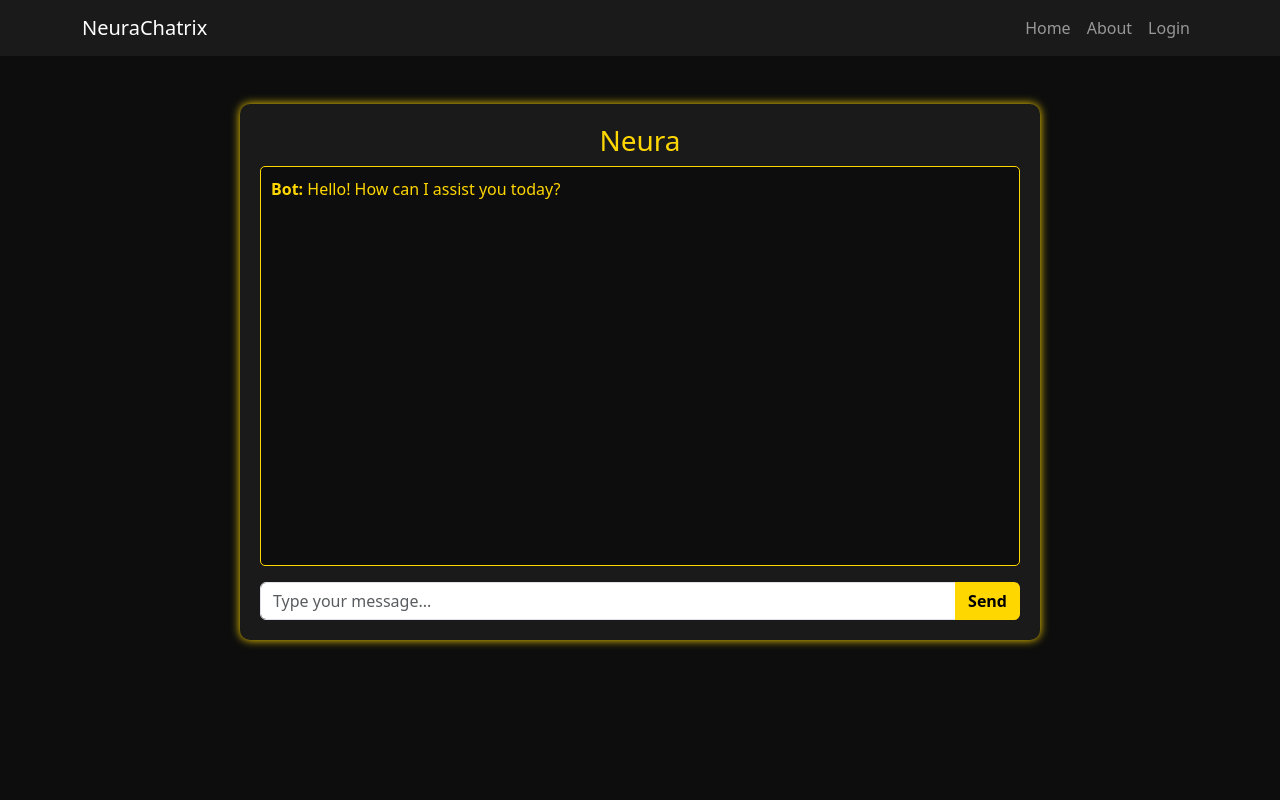
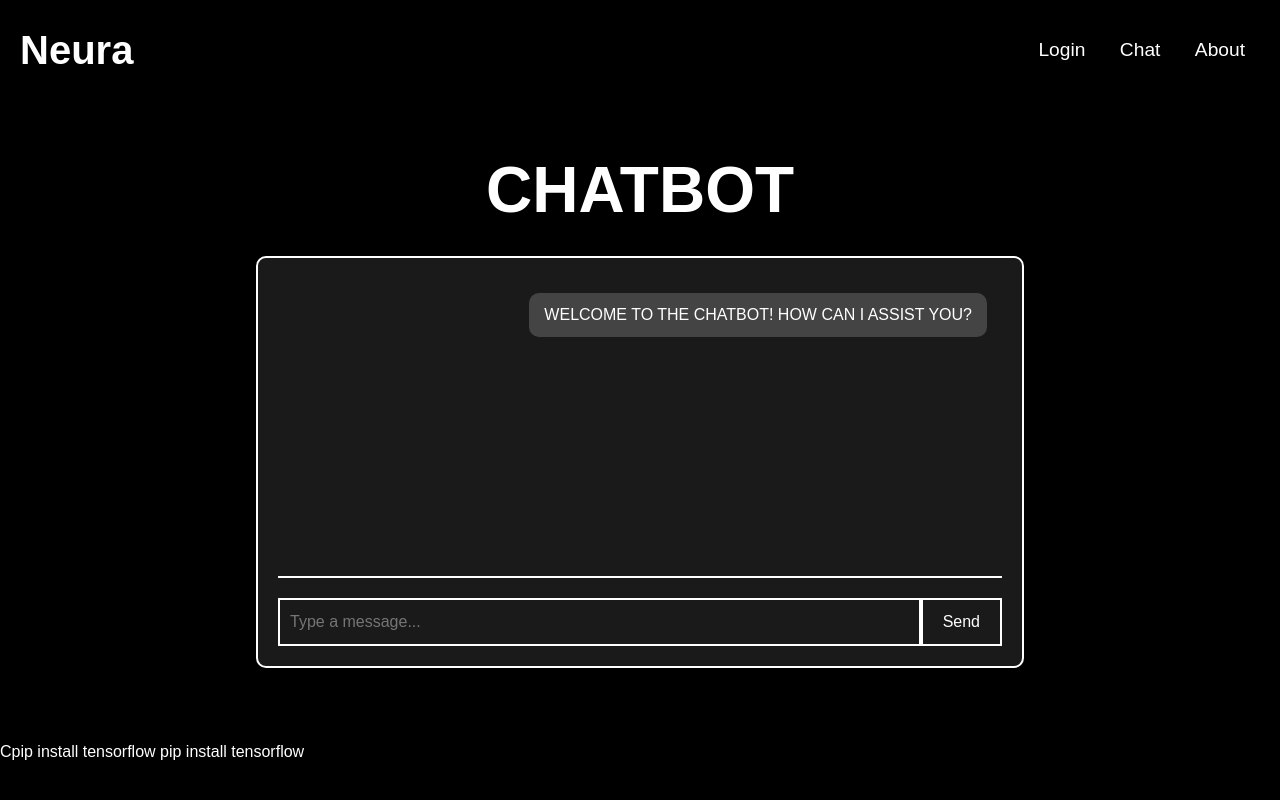
Before and after one commit to OmidFallahZiarani/NeuraChatrix, a Django app: page / in a window 1280 px wide. Run offline with Django 5.2, Linux system fonts and the light colour scheme.

Commit message:
updated the html block and chatbot pages

```diff
--- /dev/null
+++ b/chat_bot/templates/block.html
@@ -0,0 +1,137 @@
+<!DOCTYPE html>
+<html lang="en">
+<head>
+    <meta charset="UTF-8">
+    <meta name="viewport" content="width=device-width, initial-scale=1.0">
+    <title>Chatbot</title>
+    <link href="https://cdn.jsdelivr.net/npm/bootstrap@5.3.0/dist/css/bootstrap.min.css" rel="stylesheet">
+    <style>
+        body {
+            background-color: #000;
+            color: #fff;
+            font-family: 'Arial', sans-serif;
+        }
+        .navbar {
+            background-color: black;
+            padding: 20px;
+            display: flex;
+            justify-content: space-between;
+            align-items: center;
+        }
+        .navbar .logo {
+            font-size: 2.5rem;
+            font-weight: bold;
+        }
+        .navbar .nav-links a {
+            color: white;
+            text-decoration: none;
+            font-size: 1.2rem;
+            margin: 0 15px;
+        }
+        .hero {
+            height: 80vh;
+            display: flex;
+            flex-direction: column;
+            justify-content: center;
+            align-items: center;
+            text-transform: uppercase;
+        }
+        .hero h1 {
+            font-size: 4rem;
+            font-weight: bold;
+        }
+        .chat-container {
+            width: 60%;
+            margin: 20px auto;
+            border: 2px solid #fff;
+            padding: 20px;
+            border-radius: 10px;
+            background-color: rgba(255, 255, 255, 0.1);
+        }
+        .chat-box {
+            height: 300px;
+            overflow-y: auto;
+            padding: 10px;
+            border-bottom: 2px solid #fff;
+            display: flex;
+            flex-direction: column;
+            align-items: flex-start;
+        }
+        .chat-message {
+            background: #444;
+            color: #fff;
+            padding: 10px 15px;
+            border-radius: 10px;
+            margin: 5px;
+            max-width: 70%;
+            align-self: flex-end;
+            animation: fadeIn 0.3s ease-in-out;
+        }
+        @keyframes fadeIn {
+            from { opacity: 0; transform: translateY(10px); }
+            to { opacity: 1; transform: translateY(0); }
+        }
+        .chat-input {
+            display: flex;
+            margin-top: 20px;
+        }
+        .chat-input input {
+            flex: 1;
+            background: transparent;
+            border: 2px solid #fff;
+            padding: 10px;
+            color: #fff;
+        }
+        .chat-input button {
+            background: transparent;
+            border: 2px solid #fff;
+            color: #fff;
+            padding: 10px 20px;
+            cursor: pointer;
+            transition: 0.3s;
+        }
+        .chat-input button:hover {
+            background: #fff;
+            color: #000;
+        }
+    </style>
+</head>
+<body>
+    <nav class="navbar">
+        <div class="logo">Neura</div>
+        <div class="nav-links">
+            <a href="#">Login</a>
+            <a href="#">Chat</a>
+            <a href="#">About</a>
+        </div>
+    </nav>
+    <div class="hero">
+        <h1>Chatbot</h1>
+        <div class="chat-container">
+            <div class="chat-box" id="chat-box">
+                <p class="chat-message">Welcome to the chatbot! How can I assist you?</p>
+            </div>
+            <div class="chat-input">
+                <input type="text" id="user-input" placeholder="Type a message...">
+                <button onclick="sendMessage()">Send</button>
+            </div>
+        </div>
+    </div>
+    <script>
+        function sendMessage() {
+            let input = document.getElementById('user-input');
+            let chatBox = document.getElementById('chat-box');
+            if (input.value.trim() !== "") {
+                let newMessage = document.createElement('p');
+                newMessage.textContent = input.value;
+                newMessage.classList.add('chat-message');
+                chatBox.appendChild(newMessage);
+                input.value = "";
+                chatBox.scrollTop = chatBox.scrollHeight;
+            }
+        }
+    </script>
+</body>
+</html>
+Cpip install tensorflow
+pip install tensorflow
--- a/chat_bot/templates/chatbot.html
+++ b/chat_bot/templates/chatbot.html
@@ -1,92 +1,26 @@
-<!DOCTYPE html>
-<html lang="en">
-<head>
-    <meta charset="UTF-8">
-    <meta name="viewport" content="width=device-width, initial-scale=1.0">
-    <title>Futuristic Chatbot</title>
-    <link rel="stylesheet" href="https://cdn.jsdelivr.net/npm/bootstrap@5.3.0/dist/css/bootstrap.min.css">
-    <link rel="stylesheet" href="https://cdnjs.cloudflare.com/ajax/libs/font-awesome/6.4.0/css/all.min.css">
-    <style>
-        body {
-            background-color: #0d0d0d;
-            color: gold;
-        }
-        .navbar {
-            background-color: #1a1a1a;
-        }
-        .chat-container {
-            max-width: 800px;
-            margin: auto;
-            padding: 20px;
-            border-radius: 10px;
-            background: #1a1a1a;
-            box-shadow: 0 0 10px gold;
-        }
-        .chat-box {
-            height: 400px;
-            overflow-y: auto;
-            padding: 10px;
-            border: 1px solid gold;
-            border-radius: 5px;
-            background-color: #0d0d0d;
-        }
-        .input-group {
-            border-radius: 5px;
-        }
-        .btn-send {
-            background-color: gold;
-            color: black;
-            font-weight: bold;
-        }
-        .btn-send:hover {
-            background-color: #ffd700;
-        }
-    </style>
-</head>
-<body>
-    <!-- Navbar -->
-    <nav class="navbar navbar-expand-lg navbar-dark">
+{% extends "block.html" %}
+
+{% block title %}Chatbot{% endblock %}
+
+{% block content %}
 <div class="container">
-            <a class="navbar-brand" href="#">NeuraChatrix</a>
-            <button class="navbar-toggler" type="button" data-bs-toggle="collapse" data-bs-target="#navbarNav">
-                <span class="navbar-toggler-icon"></span>
-            </button>
-            <div class="collapse navbar-collapse" id="navbarNav">
-                <ul class="navbar-nav ms-auto">
-                    <li class="nav-item"><a class="nav-link" href="#">Home</a></li>
-                    <li class="nav-item"><a class="nav-link" href="#">About</a></li>
-                    <li class="nav-item"><a class="nav-link" href="#">Login</a></li>
-                </ul>
-            </div>
-        </div>
-    </nav>
-
-    <!-- Chatbot Interface -->
-    <div class="container mt-5">
-        <div class="chat-container">
-            <h3 class="text-center">Neura</h3>
-            <div class="chat-box" id="chatBox">
-                <p><strong>Bot:</strong> Hello! How can I assist you today?</p>
-            </div>
-            <div class="input-group mt-3">
-                <input type="text" class="form-control" id="userInput" placeholder="Type your message...">
-                <button class="btn btn-send" onclick="sendMessage()">Send</button>
-            </div>
-        </div>
+    <h1>Chatbot</h1>
+    <p>Welcome, I'm Neura! Start a conversation below.</p>
+    <div id="chatbox" class="border p-3" style="height: 400px; overflow-y: auto;"></div>
+    <input type="text" id="userInput" class="form-control mt-2" placeholder="Type a message...">
+    <button class="btn btn-gold mt-2" onclick="sendMessage()">Send</button>
 </div>
 
 <script>
     function sendMessage() {
-            let input = document.getElementById("userInput").value;
-            if (input.trim() === "") return;
-            let chatBox = document.getElementById("chatBox");
-
-            let userMessage = `<p><strong>You:</strong> ${input}</p>`;
-            chatBox.innerHTML += userMessage;
-            document.getElementById("userInput").value = "";
+        let input = document.getElementById("userInput");
+        let chatbox = document.getElementById("chatbox");
+        if (input.value.trim() !== "") {
+            let userMessage = `<p><strong>You:</strong> ${input.value}</p>`;
+            chatbox.innerHTML += userMessage;
+            input.value = "";
+            chatbox.scrollTop = chatbox.scrollHeight;
+        }
     }
 </script>
-
-    <script src="https://cdn.jsdelivr.net/npm/bootstrap@5.3.0/dist/js/bootstrap.bundle.min.js"></script>
-</body>
-</html>
+{% endblock %}
```
Lines whose indentation alone changed are shown as unchanged.
